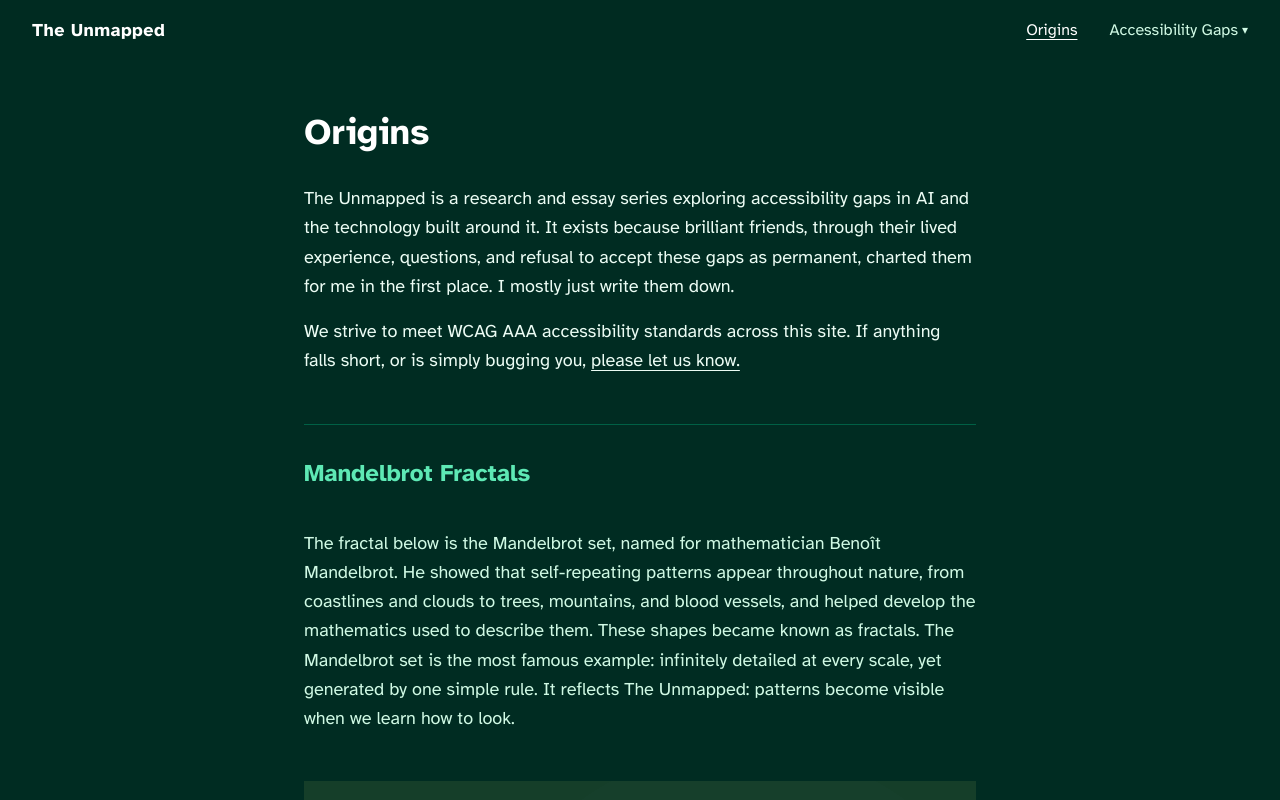
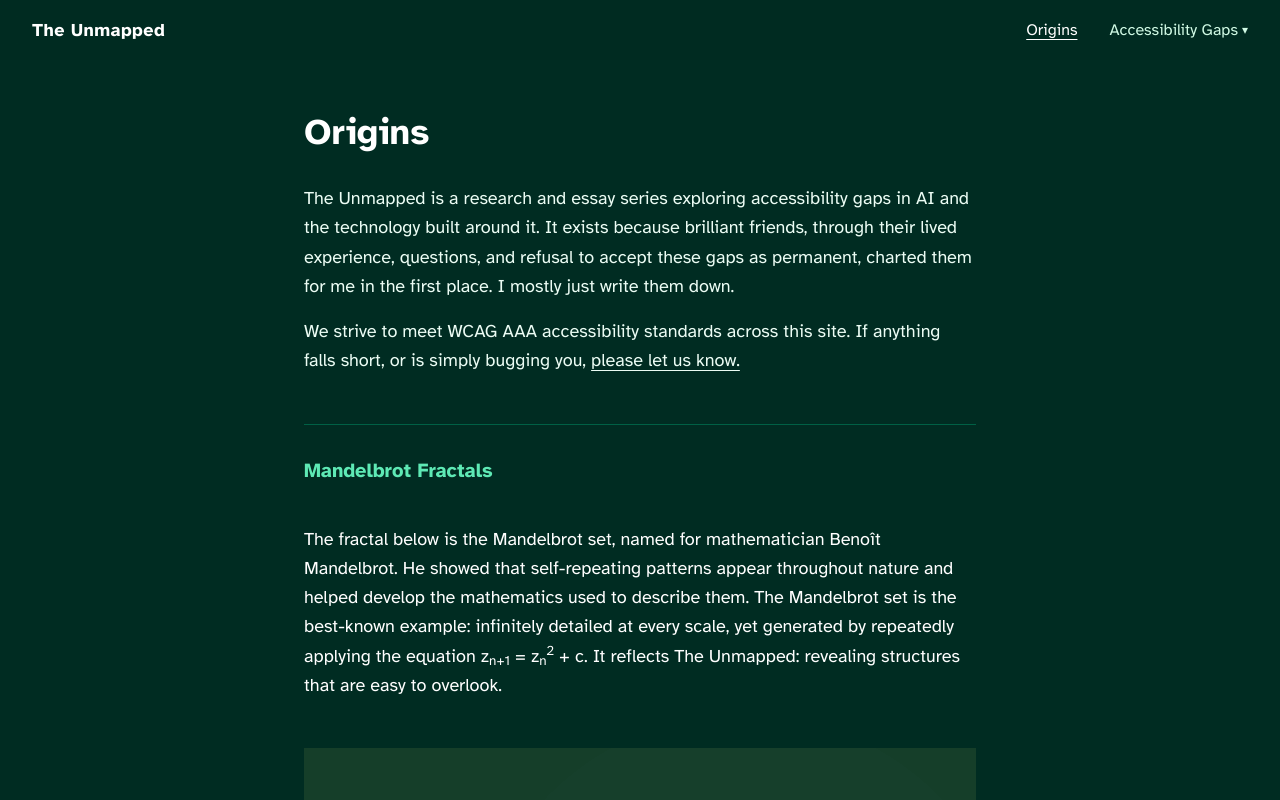
Before and after one commit to reachkristilyn/unmapped, a Next.js app: page /origins in a window 1280 px wide. Shown: the top 800 px of the page. Built offline with nearby package versions, Linux system fonts and the light colour scheme.

Commit message:
origins update

```diff
--- a/app/origins/page.tsx
+++ b/app/origins/page.tsx
@@ -20,16 +20,16 @@ export default function Origins() {
           </a>
         </p>
         <section className="mt-12 border-t border-emerald-800 pt-8">
-        <h2 className="text-2xl font-bold text-emerald-300 [font-family:var(--font-atkinson)]">
+        <h2 className="text-xl font-bold text-emerald-300 [font-family:var(--font-atkinson)]">
             Mandelbrot Fractals
           </h2>
-        <p className="mt-10 text-lg leading-relaxed text-emerald-100">
-        The fractal below is the Mandelbrot set, named for mathematician Benoît Mandelbrot.
-        He showed that self-repeating patterns appear throughout nature, from coastlines and
-        clouds to trees, mountains, and blood vessels, and helped develop the mathematics
-        used to describe them. These shapes became known as fractals. The Mandelbrot set is
-        the most famous example: infinitely detailed at every scale, yet generated by one
-        simple rule. It reflects The Unmapped: patterns become visible when we learn how to look.
+        <p className="mt-10 text-lg leading-relaxed text-white">
+        The fractal below is the Mandelbrot set, named for mathematician Benoît Mandelbrot. He
+        showed that self-repeating patterns appear throughout nature and helped develop the
+        mathematics used to describe them. The Mandelbrot set is the best-known example:
+        infinitely detailed at every scale, yet generated by repeatedly applying the equation
+        z<sub>n+1</sub> = z<sub>n</sub><sup>2</sup> + c. It reflects The Unmapped: revealing
+        structures that are easy to overlook.
       </p>
         <div className="mt-12 h-[60vh]">
           <Mandelbrot />
```
